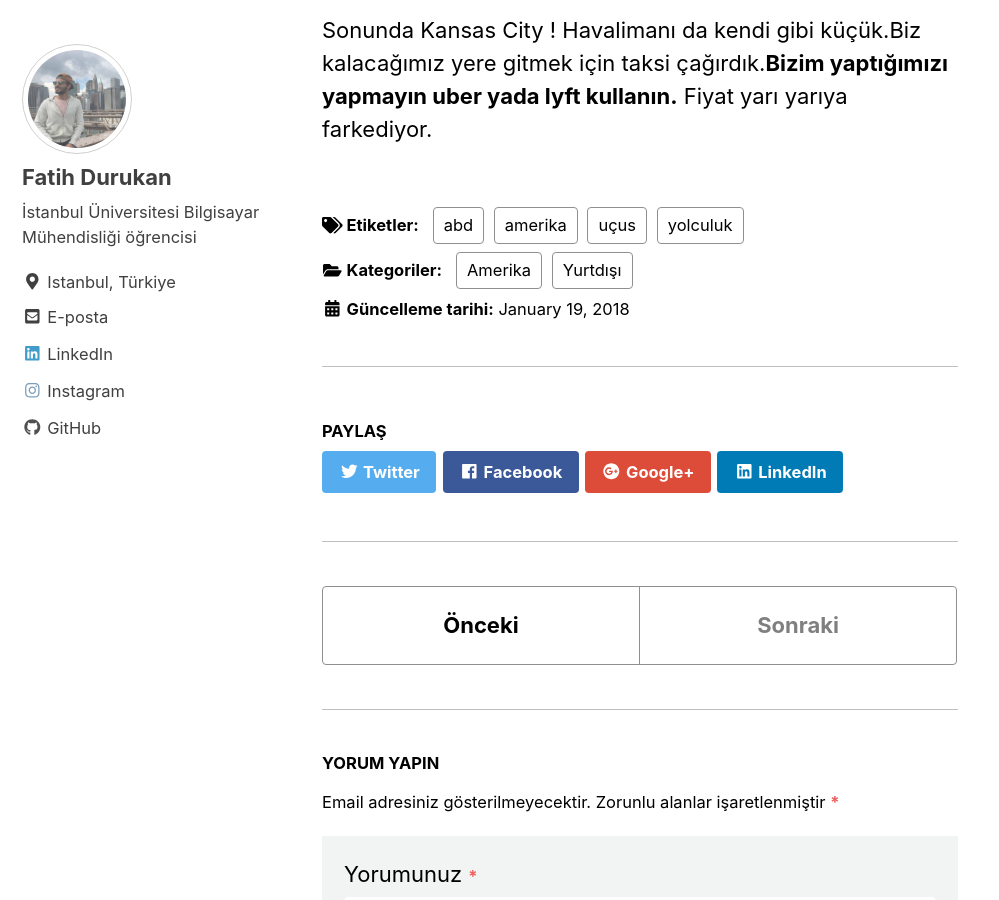
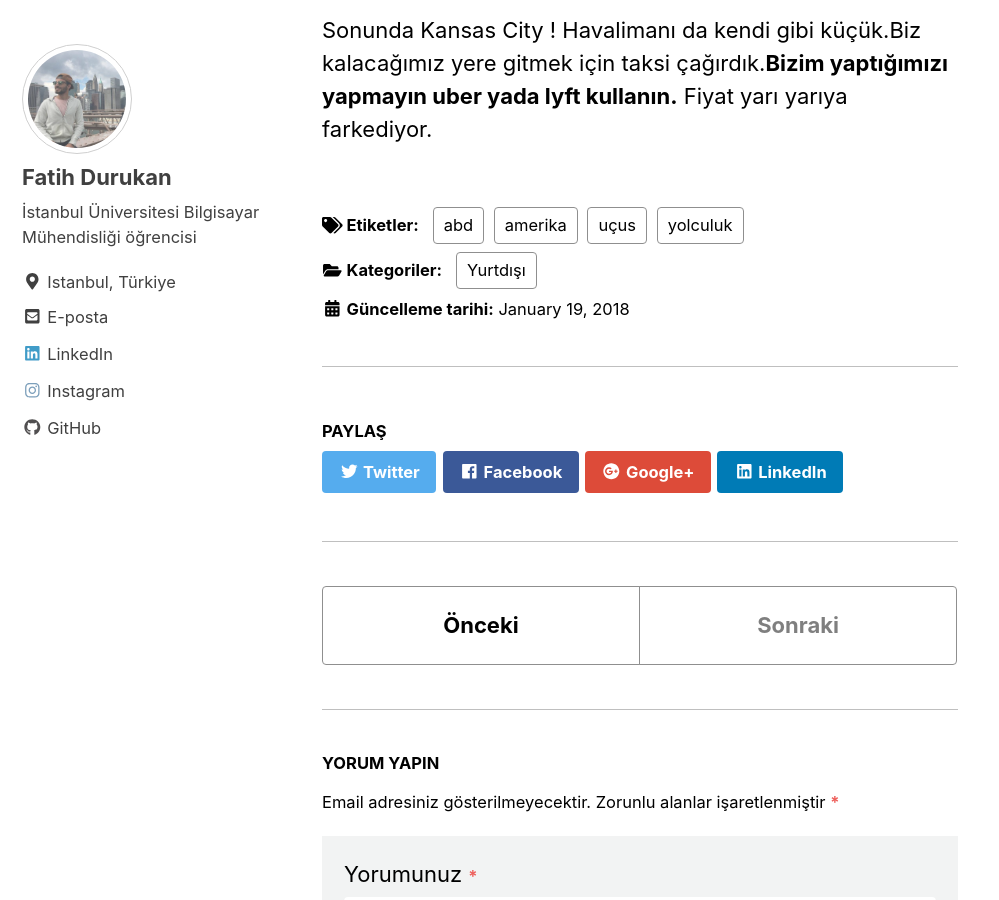
Before and after one commit to fatihdurukan/fatihdurukan.github.io, a Jekyll site: the page built from _posts/2018-01-19-amerikaya-yolculuk.md, in a window 1280 px wide and 900 px high, scrolled down 5542 px. Shown: the whole window, without its empty margins (0-999 px from the left). Built offline with Jekyll 4.4.1, drawn with Linux system fonts in a browser that asks for light colours; nearby versions of some CDN libraries.

```diff
--- a/_posts/2018-01-19-amerikaya-yolculuk.md
+++ b/_posts/2018-01-19-amerikaya-yolculuk.md
@@ -3,7 +3,6 @@
 header:
   overlay_color: "#333"
 categories:
-  - Amerika
   - Yurtdışı
 tags:
   - yolculuk
```
